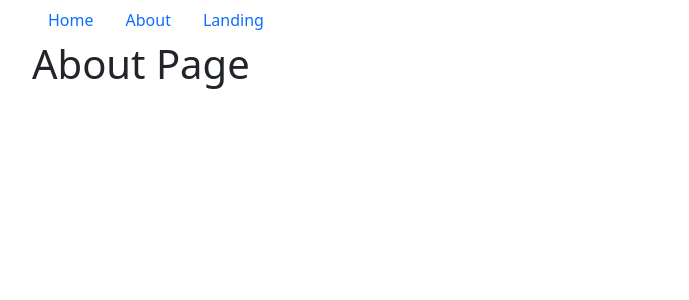
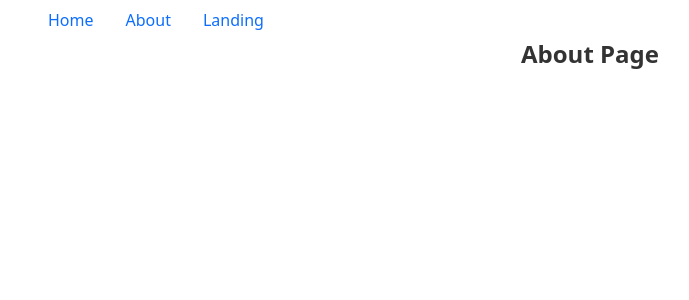
Before and after one commit to jsnmui/BLOGAPPFRONTEND, a React (Create React App) app: page /about in a window 1280 px wide. Shown: the top 300 px of the page, without its empty margins (50-739 px from the left). Built offline with nearby package versions, Linux system fonts and the light colour scheme.

Commit message:
Added basic styling

```diff
--- a/src/App.css
+++ b/src/App.css
@@ -0,0 +1,66 @@
+body {
+    font-family: 'Segoe UI', sans-serif;
+    background-color: #f4f6f8;
+    margin: 0;
+    padding: 0;
+  }
+
+  h1 {
+    text-align: center;
+    margin: 2rem 0 1rem;
+    color: #333;
+  }
+
+  .card {
+    background-color: #fff;
+    border-radius: 10px;
+    box-shadow: 0 2px 8px rgba(0, 0, 0, 0.1);
+    margin: 1rem auto;
+    padding: 1.5rem;
+    max-width: 700px;
+    transition: transform 0.2s ease;
+  }
+
+  .card:hover {
+    transform: scale(1.01);
+  }
+
+  .card-title {
+    font-size: 1.5rem;
+    font-weight: bold;
+    margin-bottom: 0.75rem;
+  }
+
+  .card-text {
+    font-size: 1rem;
+    color: #555;
+    margin-bottom: 1rem;
+  }
+
+  .btn {
+    margin-right: 0.5rem;
+    padding: 0.5rem 1rem;
+    font-size: 0.875rem;
+    border-radius: 6px;
+    cursor: pointer;
+  }
+
+  .btn-danger {
+    background-color: #dc3545;
+    color: white;
+    border: none;
+  }
+
+  .btn-info {
+    background-color: #17a2b8;
+    color: white;
+    border: none;
+  }
+
+  .btn-danger:hover {
+    background-color: #b02a37;
+  }
+
+  .btn-info:hover {
+    background-color: #117a8b;
+  }
```
